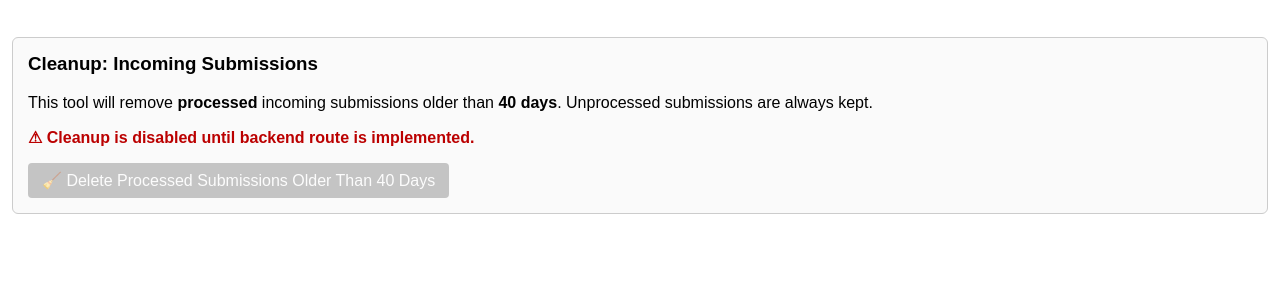
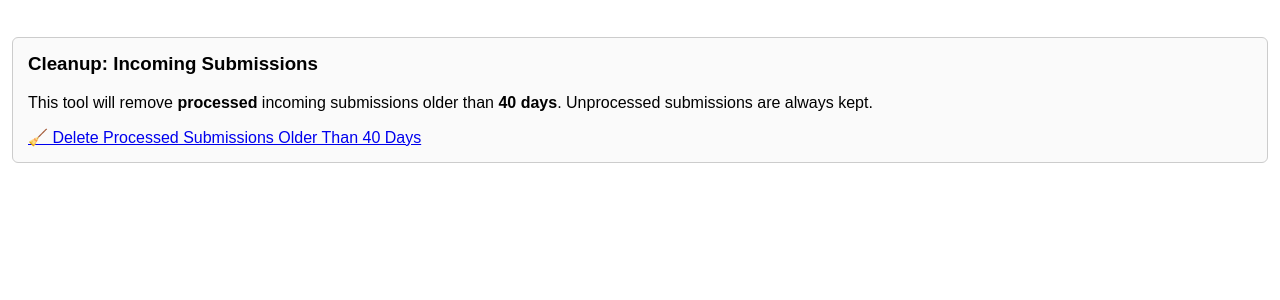
Before and after one commit to blackmustangsally1970-prog/CherbonApp, a Flask app: page /debug in a window 1280 px wide. Shown: the part 168-468 px from the top of the page. Run offline with Flask 3, Linux system fonts and the light colour scheme.

Commit message:
debug update

```diff
--- a/app.py
+++ b/app.py
@@ -8,7 +8,7 @@ from config import Config
 from extensions import db
 from collections import defaultdict
 from sqlalchemy import func, text
-from datetime import date, datetime, time
+from datetime import date, datetime, time, timedelta
 from models import (
     Lesson, Time, Client, Horse, Teacher,
     LessonBlockTag, TeacherTime, TeacherHorse,
@@ -34,7 +34,6 @@ from flask import session
 from werkzeug.security import generate_password_hash, check_password_hash
 from models import Users
 from functools import wraps
-
 
 
 
@@ -3050,6 +3049,31 @@ def create_app():
         return redirect(url_for('process_all_pending'))
 
 
+    @app.route('/admin/cleanup_incoming_submissions')
+    def cleanup_incoming_submissions():
+        """
+        Deletes processed incoming submissions older than 40 days.
+        Safe to run — unprocessed submissions are never touched.
+        """
+        cutoff = datetime.utcnow() - timedelta(days=40)
+
+        old = (
+            db.session.query(IncomingSubmission)
+            .filter(
+                IncomingSubmission.processed == True,
+                IncomingSubmission.received_at < cutoff
+            )
+        )
+
+        count = old.count()
+        old.delete()
+        db.session.commit()
+
+        flash(f"Deleted {count} processed submissions older than 40 days.", "success")
+        return redirect(url_for('debug_page'))
+
+
+
     @app.route("/fetch_invite_submissions")
     def fetch_invite_submissions():
         import requests
--- a/templates/debug.html
+++ b/templates/debug.html
@@ -107,13 +107,9 @@
         <strong>40 days</strong>. Unprocessed submissions are always kept.
       </p>
 
-      <p style="color:#b00; font-weight:bold;">
-        ⚠ Cleanup is disabled until backend route is implemented.
-      </p>
-
-      <a class="button-disabled">
-        🧹 Delete Processed Submissions Older Than 40 Days
-      </a>
+<a href="{{ url_for('cleanup_incoming_submissions') }}" class="menu-btn">
+    🧹 Delete Processed Submissions Older Than 40 Days
+</a>
     </div>
 
   </main>
```
